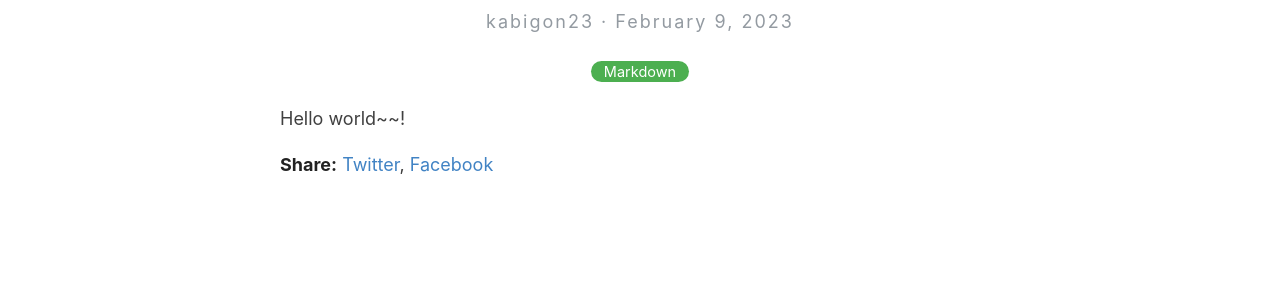
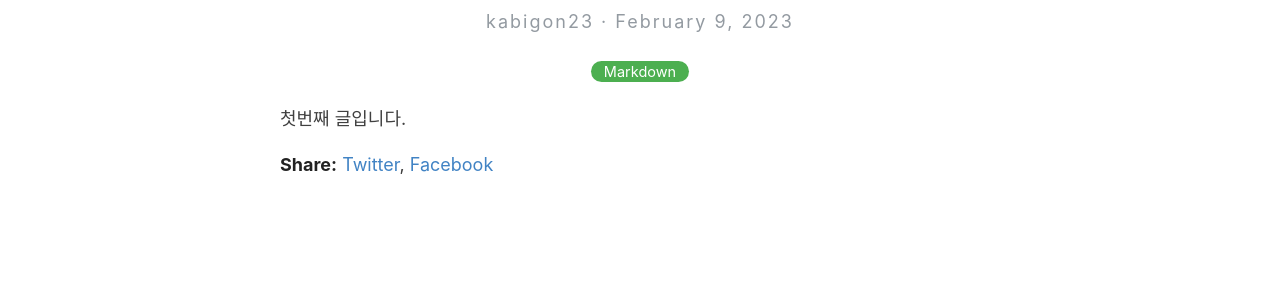
Before and after one commit to kabigon23/kabigon23.github.io, a Jekyll site: the page built from _posts/2023-2-9-Hello-World.md, in a window 1280 px wide. Shown: the part 238-538 px from the top of the page. Built offline with Jekyll 4.4.1, drawn with Linux system fonts in a browser that asks for light colours.

Commit message:
Update 2023-2-9-Hello-World.md

```diff
--- a/_posts/2023-2-9-Hello-World.md
+++ b/_posts/2023-2-9-Hello-World.md
@@ -4,4 +4,4 @@ title: Hello world
 categories: Markdown
 ---
 
-Hello world~~!
+첫번째 글입니다.
```
